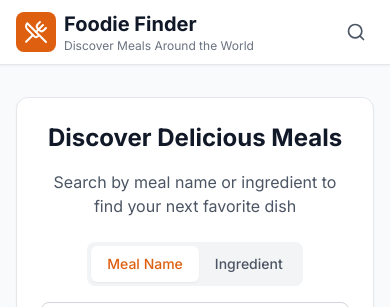
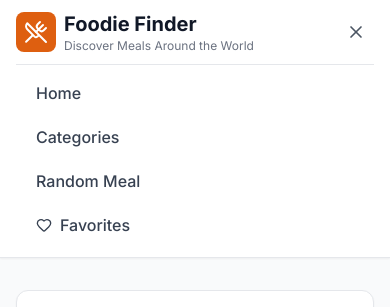
Before and after one commit to kira07Sj/Foodie-Finder, a React (Vite) app: page / in a window 390 px wide. Both pictures are taken after a click on the button "Toggle mobile menu". Shown: the top 307 px of the page. Built offline with nearby package versions, Linux system fonts and the light colour scheme; no server answers.

Commit message:
UPDATE: navigation bar

```diff
--- a/src/components/Header.tsx
+++ b/src/components/Header.tsx
@@ -1,5 +1,5 @@
 import { useState, useEffect } from 'react';
-import { Search, UtensilsCrossed, Heart } from 'lucide-react';
+import { Search, UtensilsCrossed, Heart, Menu, X } from 'lucide-react';
 import { Link } from 'react-router-dom';
 import { favoritesService } from '../services/favoritesService';
 
@@ -9,6 +9,7 @@ interface HeaderProps {
 
 export default function Header({ onSearch }: HeaderProps) {
   const [favoritesCount, setFavoritesCount] = useState(0);
+  const [isMobileMenuOpen, setIsMobileMenuOpen] = useState(false);
 
   useEffect(() => {
     // Update favorites count on mount and when it changes
@@ -28,6 +29,14 @@ export default function Header({ onSearch }: HeaderProps) {
     window.addEventListener('storage', handleStorageChange);
     return () => window.removeEventListener('storage', handleStorageChange);
   }, []);
+
+  const toggleMobileMenu = () => {
+    setIsMobileMenuOpen(!isMobileMenuOpen);
+  };
+
+  const closeMobileMenu = () => {
+    setIsMobileMenuOpen(false);
+  };
 
   return (
     <header className="bg-white shadow-sm border-b border-gray-200 sticky top-0 z-50">
@@ -71,21 +80,70 @@ export default function Header({ onSearch }: HeaderProps) {
               <Heart className="w-4 h-4" />
               <span>Favorites</span>
               {favoritesCount > 0 && (
-                <span className="bg-red-500 text-white text-xs rounded-full px-3 py-1 min-w-[20px] flex items-center justify-center">
+                <span className="bg-red-500 text-white text-xs rounded-full w-4 h-4  min-w-[20px] flex items-center justify-center">
                   {favoritesCount}
                 </span>
               )}
             </Link>
           </nav>
 
-          {/* Search Icon for Mobile */}
+          {/* Mobile Menu Button */}
           <button
             className="md:hidden p-2 text-gray-600 hover:text-primary-600 transition-colors duration-200"
-            onClick={() => onSearch && onSearch('')}
+            onClick={toggleMobileMenu}
+            aria-label="Toggle mobile menu"
           >
-            <Search className="w-5 h-5" />
+            {isMobileMenuOpen ? (
+              <X className="w-5 h-5" />
+            ) : (
+              <Menu className="w-5 h-5" />
+            )}
           </button>
         </div>
+
+        {/* Mobile Menu Dropdown */}
+        {isMobileMenuOpen && (
+          <div className="md:hidden">
+            <div className="px-2 pt-2 pb-3 space-y-1 bg-white border-t border-gray-200">
+              <Link
+                to="/"
+                className="block px-3 py-2 text-gray-700 hover:text-primary-600 hover:bg-gray-50 rounded-md font-medium transition-colors duration-200"
+                onClick={closeMobileMenu}
+              >
+                Home
+              </Link>
+              <Link
+                to="/categories"
+                className="block px-3 py-2 text-gray-700 hover:text-primary-600 hover:bg-gray-50 rounded-md font-medium transition-colors duration-200"
+                onClick={closeMobileMenu}
+              >
+                Categories
+              </Link>
+              <Link
+                to="/random"
+                className="block px-3 py-2 text-gray-700 hover:text-primary-600 hover:bg-gray-50 rounded-md font-medium transition-colors duration-200"
+                onClick={closeMobileMenu}
+              >
+                Random Meal
+              </Link>
+              <Link
+                to="/favorites"
+                className="block px-3 py-2 text-gray-700 hover:text-primary-600 hover:bg-gray-50 rounded-md font-medium transition-colors duration-200 flex items-center justify-between"
+                onClick={closeMobileMenu}
+              >
+                <div className="flex items-center space-x-2">
+                  <Heart className="w-4 h-4" />
+                  <span>Favorites</span>
+                </div>
+                {favoritesCount > 0 && (
+                  <span className="bg-red-500 text-white text-xs rounded-full w-5 h-5 min-w-[20px] flex items-center justify-center">
+                    {favoritesCount}
+                  </span>
+                )}
+              </Link>
+            </div>
+          </div>
+        )}
       </div>
     </header>
   );
```
